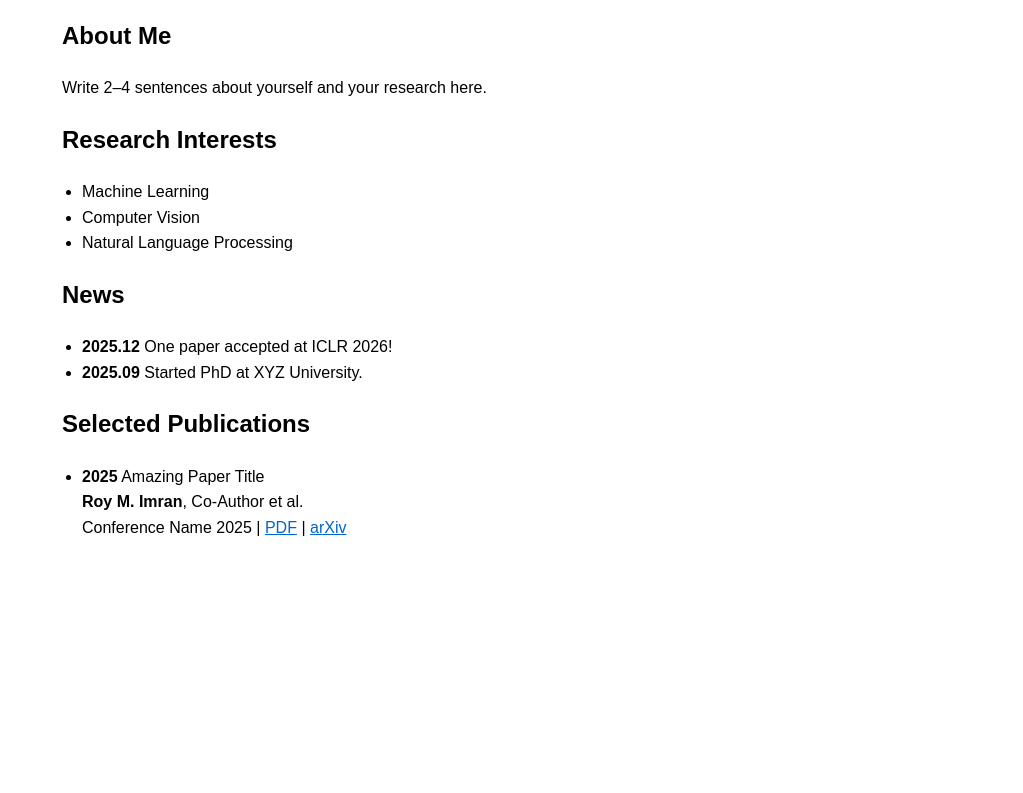
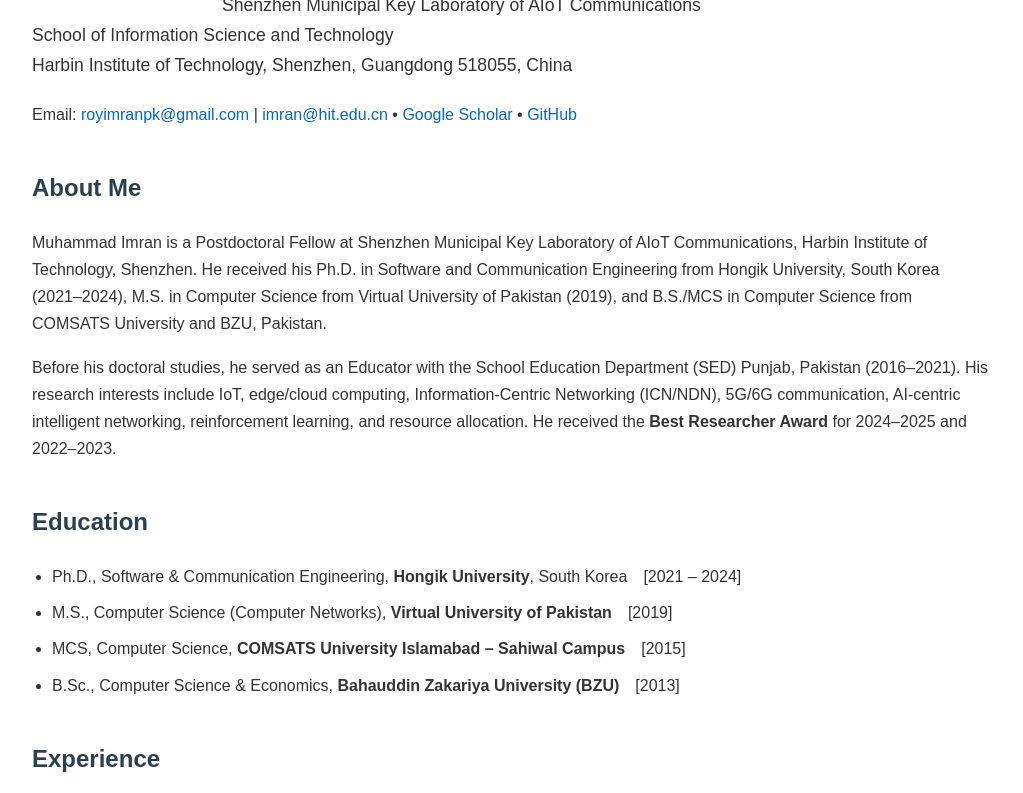
Before and after one commit to RoyMImran/RoyMImran.github.io, a plain HTML site: page index.html in a window 1280 px wide. Shown: the part 208-1001 px from the top of the page, without its empty margins (128-1151 px from the left). Before the commit the page ends 824 px from the top, so only its background shows below. Drawn offline with Linux system fonts and the light colour scheme.

Commit message:
Update index.html

```diff
--- a/index.html
+++ b/index.html
@@ -3,44 +3,109 @@
 <head>
   <meta charset="UTF-8">
   <meta name="viewport" content="width=device-width, initial-scale=1.0">
-  <title>Roy M. Imran</title>
+  <title>Muhammad Imran</title>
+  <meta name="description" content="Muhammad Imran - Postdoctoral Researcher at Harbin Institute of Technology, Shenzhen">
   <style>
-    body { font-family: Arial, sans-serif; max-width: 900px; margin: 40px auto; padding: 20px; line-height: 1.6; }
-    img { border-radius: 50%; width: 180px; float: left; margin-right: 30px; }
-    a { color: #0066cc; }
-    ul { padding-left: 20px; }
+    body {font-family: Arial, Helvetica, sans-serif; max-width: 960px; margin: 40px auto; padding: 20px; line-height: 1.7; color: #333;}
+    h1 {border-bottom: 2px solid #ccc; padding-bottom: 10px;}
+    h2 {color: #2c3e50; margin-top: 40px;}
+    img {border-radius: 50%; width: 160px; float: left; margin: 0 30px 20px 0;}
+    a {color: #0066cc; text-decoration: none;}
+    a:hover {text-decoration: underline;}
+    ul {padding-left: 20px;}
+    li {margin-bottom: 9px;}
+    .contact {margin: 20px 0;}
+    .news li {list-style: none; position: relative; padding-left: 70px;}
+    .news li strong {position: absolute; left: 0; width: 60px;}
+    .footer {text-align: center; margin-top: 80px; color: #777; font-size: 0.9em;}
   </style>
 </head>
 <body>
-  <img src="https://avatars.githubusercontent.com/u/YOUR_GITHUB_ID" alt="Profile photo">
 
-  <h1>Roy M. Imran</h1>
-  <p><strong>PhD Student / Researcher</strong> @ Your University<br>
-  Email: your-email@university.edu |
-  <a href="https://scholar.google.com/citations?user=XXXXX">Google Scholar</a> |
-  <a href="https://github.com/RoyMImran">GitHub</a></p>
+  <img src="https://avatars.githubusercontent.com/u/50705847" alt="Muhammad Imran">
+
+  <h1>Muhammad Imran</h1>
+  <p style="font-size:1.1em;">
+    Postdoctoral Researcher<br>
+    Shenzhen Municipal Key Laboratory of AIoT Communications<br>
+    School of Information Science and Technology<br>
+    Harbin Institute of Technology, Shenzhen, Guangdong 518055, China
+  </p>
+
+  <div class="contact">
+    Email:
+    <a href="mailto:royimranpk@gmail.com">royimranpk@gmail.com</a> |
+    <a href="mailto:imran@hit.edu.cn">imran@hit.edu.cn</a> •
+    <a href="https://scholar.google.com/citations?user=w4f9hUgAAAAJ&hl=en">Google Scholar</a> •
+    <a href="https://github.com/RoyMImran">GitHub</a>
+  </div>
 
   <h2>About Me</h2>
-  <p>Write 2–4 sentences about yourself and your research here.</p>
+  <p>
+    Muhammad Imran is a Postdoctoral Fellow at Shenzhen Municipal Key Laboratory of AIoT Communications, Harbin Institute of Technology, Shenzhen.
+    He received his Ph.D. in Software and Communication Engineering from Hongik University, South Korea (2021–2024),
+    M.S. in Computer Science from Virtual University of Pakistan (2019), and B.S./MCS in Computer Science from COMSATS University and BZU, Pakistan.
+  </p>
+  <p>
+    Before his doctoral studies, he served as an Educator with the School Education Department (SED) Punjab, Pakistan (2016–2021).
+    His research interests include IoT, edge/cloud computing, Information-Centric Networking (ICN/NDN), 5G/6G communication, AI-centric intelligent networking,
+    reinforcement learning, and resource allocation.
+    He received the <strong>Best Researcher Award</strong> for 2024–2025 and 2022–2023.
+  </p>
+
+  <h2>Education</h2>
+  <ul>
+    <li>Ph.D., Software &amp; Communication Engineering, <strong>Hongik University</strong>, South Korea [2021 – 2024]</li>
+    <li>M.S., Computer Science (Computer Networks), <strong>Virtual University of Pakistan</strong> [2019]</li>
+    <li>MCS, Computer Science, <strong>COMSATS University Islamabad – Sahiwal Campus</strong> [2015]</li>
+    <li>B.Sc., Computer Science &amp; Economics, <strong>Bahauddin Zakariya University (BZU)</strong> [2013]</li>
+  </ul>
+
+  <h2>Experience</h2>
+  <ul>
+    <li>Postdoctoral Researcher <strong>Harbin Institute of Technology, Shenzhen</strong> [Jun 2025 – Present]</li>
+    <li>Postdoctoral Fellow <strong>Hongik University</strong>, South Korea [Mar 2025 – May 2025]</li>
+    <li>Teaching Assistant <strong>Hongik University</strong>, South Korea [Mar 2021 – Present]</li>
+    <li>Educator School Education Department (SED) Punjab, Pakistan [Jul 2016 – Apr 2021]</li>
+    <li>Unity Development Intern Lahore, Pakistan [Nov 2015 – Mar 2016]</li>
+  </ul>
 
   <h2>Research Interests</h2>
   <ul>
-    <li>Machine Learning</li>
-    <li>Computer Vision</li>
-    <li>Natural Language Processing</li>
+    <li>Computer Networks, 5G/6G Communication &amp; Protocol Design</li>
+    <li>Information-Centric Networking (ICN/NDN) &amp; In-Network Computing</li>
+    <li>AI/ML-centric Intelligent Networking &amp; Reinforcement Learning</li>
+    <li>Edge/Cloud Computing, Resource Allocation &amp; Scheduling</li>
+    <li>Internet of Things (IoT), Software-Defined Networks, Autonomous Vehicular Networks</li>
   </ul>
 
   <h2>News</h2>
-  <ul>
-    <li><strong>2025.12</strong> One paper accepted at ICLR 2026!</li>
-    <li><strong>2025.09</strong> Started PhD at XYZ University.</li>
+  <ul class="news">
+    <li><strong>2025.12</strong> Invited talk at <strong>ICCI 2025</strong> – “Future Networks: Leveraging Information-Centric Architectures for Efficient In-Network Computing”</li>
+    <li><strong>2025.10</strong> Paper “Dependency-aware microservices offloading in ICN-based edge computing testbed” accepted in <strong>Journal of Systems Architecture</strong></li>
+    <li><strong>2025.06</strong> Joined Harbin Institute of Technology, Shenzhen as Postdoctoral Researcher</li>
+    <li><strong>2025.01</strong> Presented at 13th ICGHIT, Nha Trang, Vietnam</li>
+    <li><strong>2024.12</strong> Paper accepted at ACM/IEEE Symposium on Edge Computing (SEC 2024), Rome, Italy</li>
   </ul>
 
   <h2>Selected Publications</h2>
+  <p><em>(Full list on <a href="https://scholar.google.com/citations?user=w4f9hUgAAAAJ&hl=en">Google Scholar</a>)</em></p>
   <ul>
-    <li><strong>2025</strong> Amazing Paper Title<br>
-        <strong>Roy M. Imran</strong>, Co-Author et al.<br>
-        Conference Name 2025 | <a href="#">PDF</a> | <a href="#">arXiv</a></li>
+    <li><strong>2024</strong> Ensemble and Gossip Learning-Based Framework for Intrusion Detection System in V2X Environment<br>
+        <strong>M. Imran</strong> et al., <em>Sensors</em>, vol. 24, no. 20, Oct 2024.</li>
+    <li><strong>2024</strong> An Efficient Communication and Computation Resources Sharing in Information-Centric 6G Networks<br>
+        <strong>M. Imran</strong> et al., <em>IEEE Access</em>, vol. 11, Aug 2024.</li>
+    <li><strong>2024</strong> Evaluating the impact of microservice-centric computations in the internet of vehicles<br>
+        MSU Din, <strong>M. Imran</strong> et al., <em>Journal of Systems Architecture</em>, vol. 150, Mar 2024.</li>
+    <li><strong>2023</strong> MIA-NDN: Microservice-Centric Interest Aggregation in Named Data Networking<br>
+        <strong>M. Imran</strong> et al., <em>MDPI Sensors</em>, vol. 23, no. 3, Jan 2023.</li>
+    <li><strong>2022</strong> Live virtual machine migration: A survey, research challenges, and future directions<br>
+        <strong>M. Imran</strong> et al., <em>Computers & Electrical Engineering</em>, vol. 103, Aug 2022.</li>
   </ul>
+
+  <div class="footer">
+    Last updated: December 2025 | © Muhammad Imran
+  </div>
+
 </body>
 </html>
```
